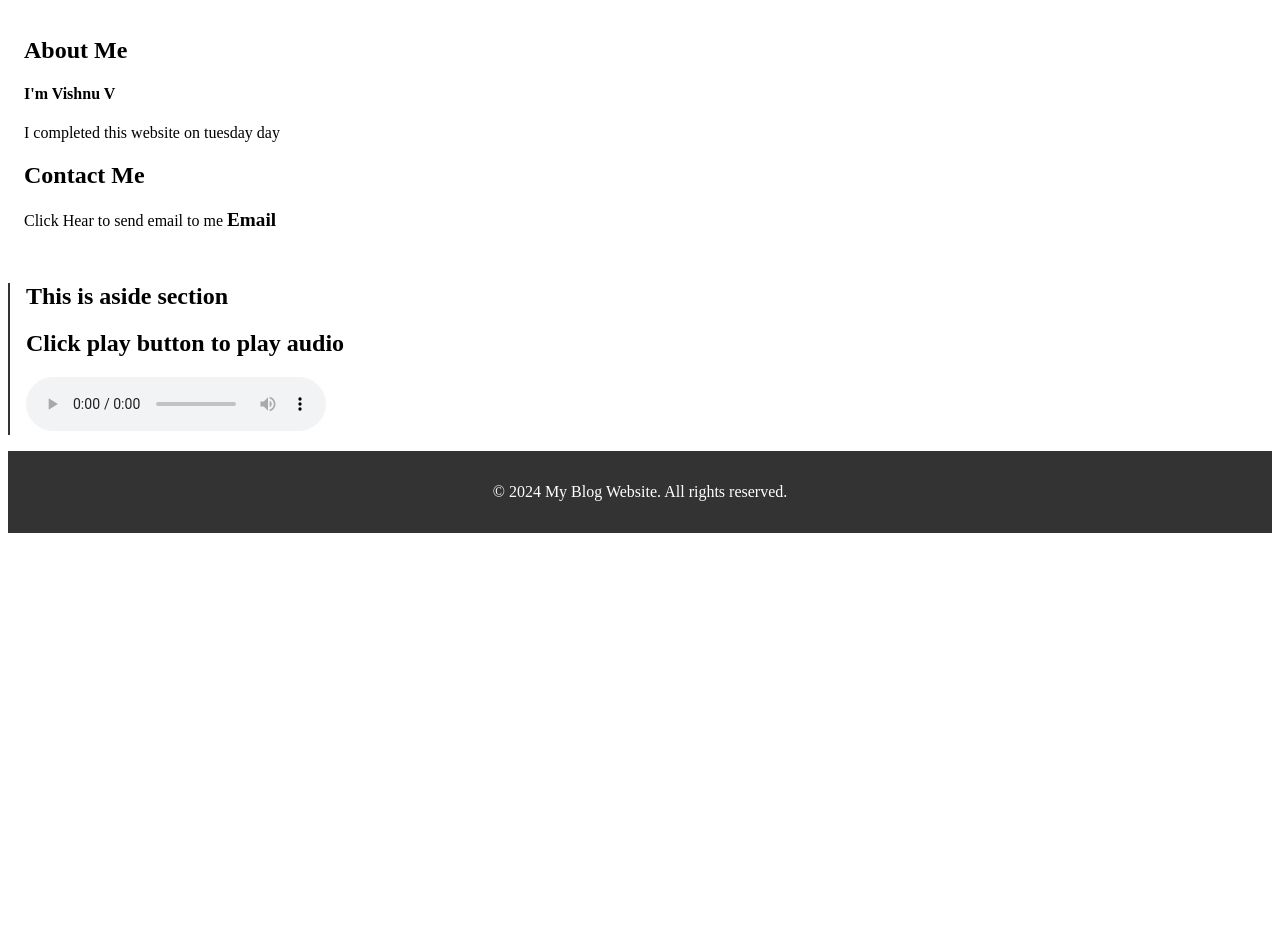
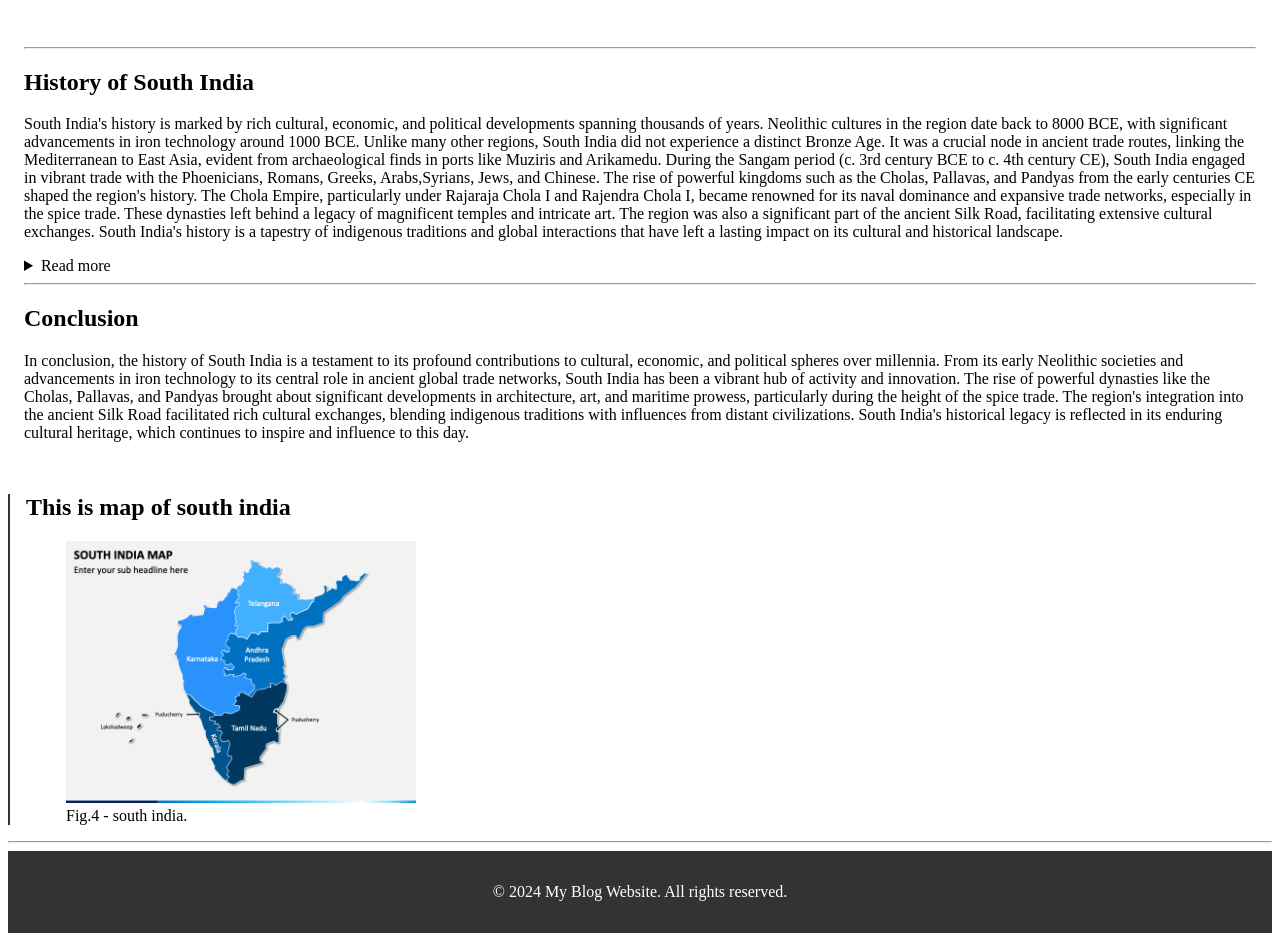
Before and after one commit to VishnusIdea/Codunt, a plain HTML site: page phase1/Responsive Blog/Blog .html in a window 1280 px wide. Shown: the part 1240-2181 px from the top of the page. Before the commit the page ends 1781 px from the top, so only its background shows below. Drawn offline with Linux system fonts and the light colour scheme; files that its build step writes are made by us from their sources.

Commit message:
blog pushed

```diff
--- a/phase1/Responsive Blog/Blog .html
+++ b/phase1/Responsive Blog/Blog .html
@@ -1,5 +1,6 @@
 <!DOCTYPE html>
 <html lang="en">
+
 <head>
     <meta charset="UTF-8">
     <meta name="auther" content="Vishnu" />
@@ -10,21 +11,22 @@
     <title> Responsive Blog </title>
     <link rel="shortcut icon" href="WelcomeAvather.gif" />
 </head>
+
 <body>
     <header>
-        <h1>Welcome to My Blog</h1>
+        <h1>South India</h1>
         <nav>
             <ul>
-                <li><a href="#states">Home</a></li>
-                <li><a href="#about">About</a></li>
-                <li><a href="#contact">Contact</a></li>
+                <li><a href="#states">States</a></li>
+                <li><a href="#History">History</a></li>
+                <li><a href="#conclusion">Conclusion</a></li>
             </ul>
         </nav>
     </header>
-
+<hr>
     <main>
         <section id="states">
-            <h2>State of India</h2>
+            <h2>State of South India</h2>
             <article>
                 <h3>Kerala</h3>
                 <p>Named as one of the ten paradises of the world by National Geographic Traveler, <mark>Kerala is one
@@ -79,26 +81,61 @@
                 </details>
             </article>
         </section>
-
-        <section id="about">
-            <h2>About Me</h2>
-            <h4>I'm Vishnu V</h4>
-            <p>I completed this website on <time datetime="2024-02-14 19:00"> tuesday day</time></p>
+<hr>
+        <section id="History">
+            <h2>History of South India</h2>
+            <p>South India's history is marked by rich cultural, economic, and political developments spanning thousands
+                of years.
+                Neolithic cultures in the region date back to 8000 BCE, with significant advancements in iron technology
+                around 1000 BCE.
+                Unlike many other regions, South India did not experience a distinct Bronze Age. It was a crucial node
+                in ancient trade routes, linking the Mediterranean to East Asia, evident from archaeological finds in
+                ports like Muziris and Arikamedu.
+                During the Sangam period (c. 3rd century BCE to c.
+                4th century CE), South India engaged in vibrant trade with the Phoenicians, Romans, Greeks,
+                Arabs,Syrians, Jews, and Chinese.
+                The rise of powerful kingdoms such as the Cholas, Pallavas, and Pandyas from the early centuries CE
+                shaped the region's history.
+                The Chola Empire, particularly under Rajaraja Chola I and Rajendra Chola I, became renowned for its
+                naval dominance and expansive trade networks, especially in the spice trade.
+                These dynasties left behind a legacy of magnificent temples and intricate art.
+                The region was also a significant part of the ancient Silk Road, facilitating extensive cultural
+                exchanges.
+                South India's history is a tapestry of indigenous traditions and global interactions that have left a
+                lasting impact on its cultural and historical landscape.</p>
+                <details>
+                    <summary>Read more</summary>
+                    <h1>Early Developments</h1>
+                    <p>The history of South Indian trade dates back much earlier. Carbon dating has shown that Neolithic cultures in South India existed as early as 8000 BCE, and by 1000 BCE, iron technology had spread through the region.
+                         Unlike other parts of the world, South India did not have a fully developed Bronze Age before transitioning to the Iron Age.</p>
+                </details>
         </section>
-
-        <section id="contact">
-            <h2>Contact Me</h2>
-            <p>Click Hear to send email to me  <a href="mailto:vishnuvijayakumar25vv@gmail.com?subject=Hey vishnu,">Email</a></p>
+<hr>
+        <section id="conclusion">
+            <h2>Conclusion</h2>
+            <p>In conclusion, the history of South India is a testament to its profound contributions to cultural,
+                economic, and political spheres over millennia.
+                From its early Neolithic societies and advancements in iron technology to its central role in ancient
+                global trade networks, South India has been a vibrant hub of activity and innovation.
+                The rise of powerful dynasties like the Cholas, Pallavas, and Pandyas brought about significant
+                developments in architecture, art, and maritime prowess, particularly during the height of the spice
+                trade.
+                The region's integration into the ancient Silk Road facilitated rich cultural exchanges, blending
+                indigenous traditions with influences from distant civilizations.
+                South India's historical legacy is reflected in its enduring cultural heritage, which continues to
+                inspire and influence to this day.</p>
         </section>
     </main>
 
     <aside>
-        <h1>This is aside section</h1>
-        <h2>Click play button to play audio</h2>
-        <audio src="thank-you-99932.mp3" controls></audio>
+        <h1>This is map of south india</h1>
+        <figure>
+            <img src="south-india-map.webp" alt="Tamil Nadu" style="width:30%">
+            <figcaption>Fig.4 - south india.</figcaption>
+        </figure>
 
     </aside>
-
+<hr>
     <footer>
         <p>&copy; 2024 My Blog Website. All rights reserved.</p>
     </footer>
```
Also changed, not shown: phase1/Responsive Blog/south-india-map.webp (added).
